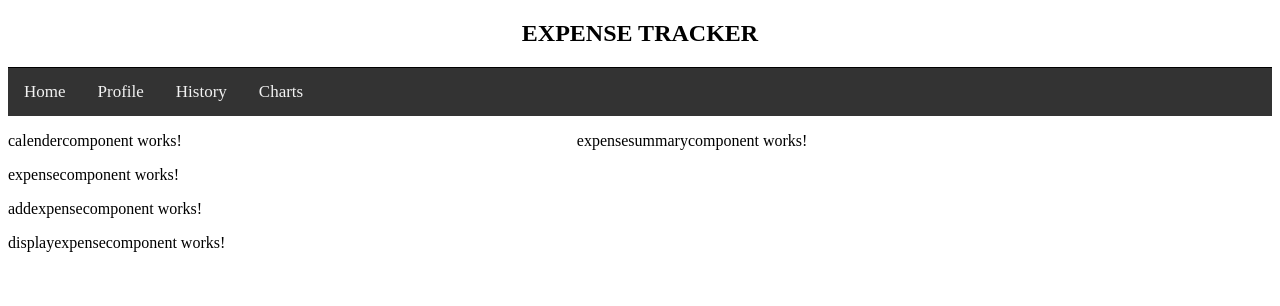
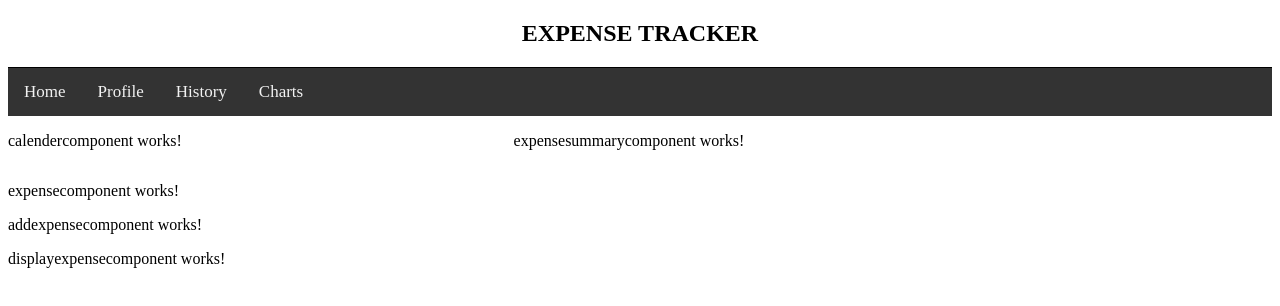
Before and after one commit to fiercearyan/expense-tracker, an Angular app in the folder expense-tracker/: page / in a window 1280 px wide. Shown: the top 306 px of the page. Built offline with nearby package versions, Linux system fonts and the light colour scheme.

Commit message:
overview component basic change

```diff
--- a/expense-tracker/src/app/overviewcomponent/overviewcomponent.component.css
+++ b/expense-tracker/src/app/overviewcomponent/overviewcomponent.component.css
@@ -1,13 +1,12 @@
 .overview-summary-pres{
     width: 100%;
+    display: flex;
 }
 
 .calendar-summary-pres{
-    width:45%;
-    float:left;
+    width:40%;
 }
 
 .expense-summary-pres{
-    width:55%;
-    float:right;
+    width:60%;
 }
```
